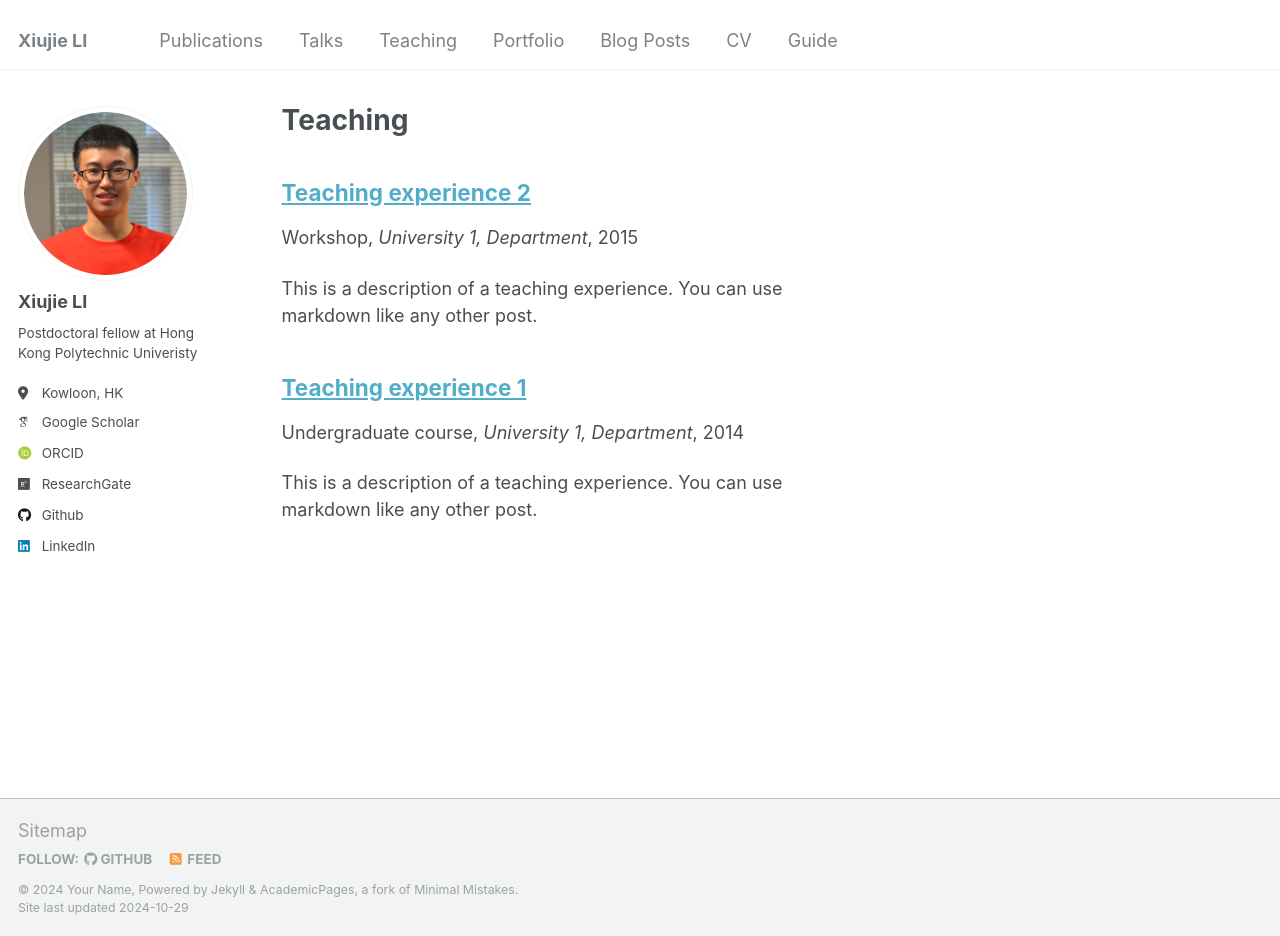
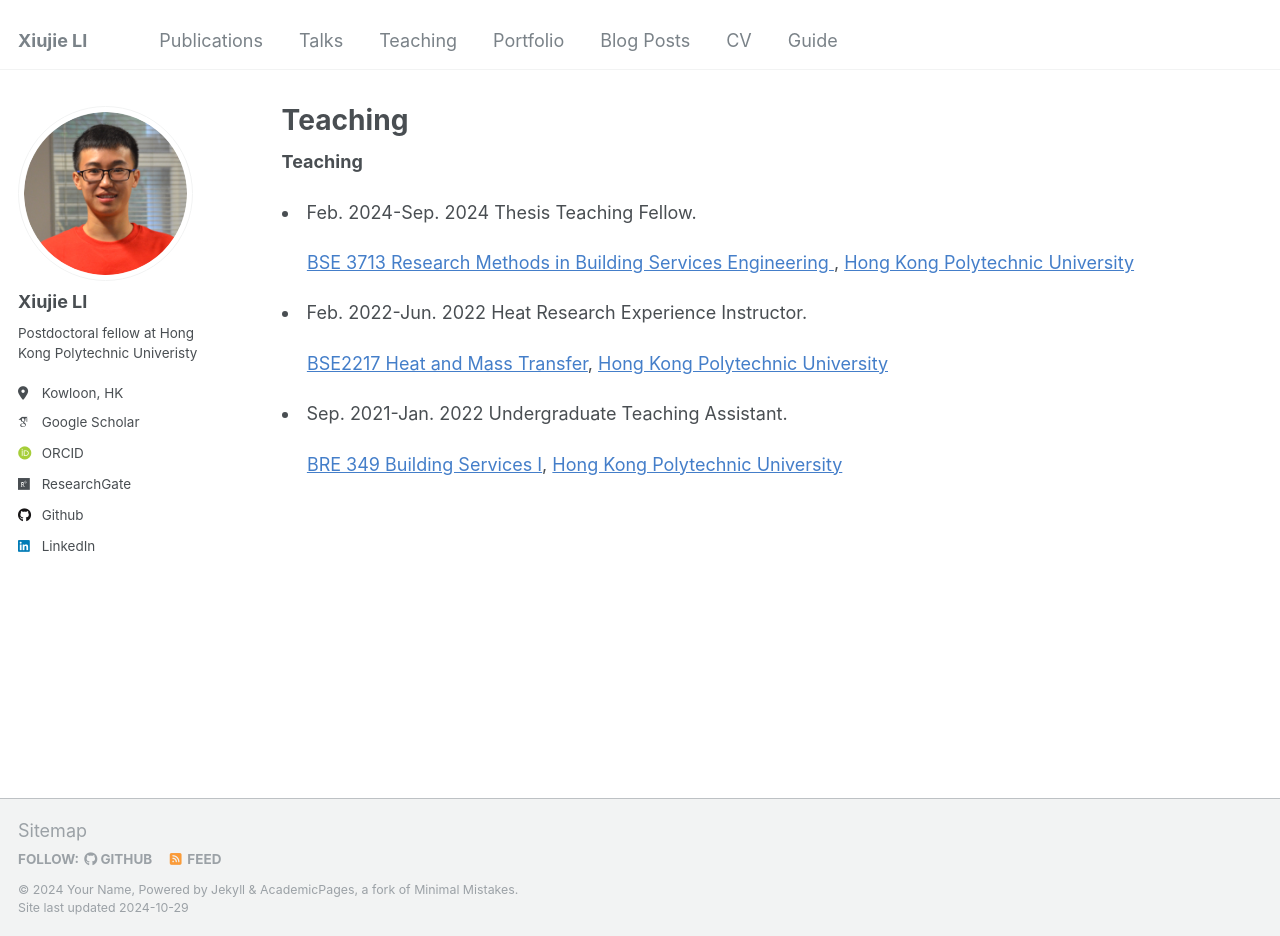
Before and after one commit to XiujieLI/XiujieLI.github.io, a Jekyll site: the page built from _pages/teaching.html, in a window 1280 px wide and 936 px high. Built offline with Jekyll 4.4.1, drawn with Linux system fonts in a browser that asks for light colours; some web fonts are replaced.

Commit message:
Update teaching.html

```diff
--- a/_pages/teaching.html
+++ b/_pages/teaching.html
@@ -4,9 +4,13 @@ title: "Teaching"
 permalink: /teaching/
 author_profile: true
 ---
+<strong> Teaching </strong>
 
-{% include base_path %}
+<p><li> Feb. 2024-Sep. 2024 Thesis Teaching Fellow.</p>
+	  <p>&nbsp;&nbsp;&nbsp;&nbsp;&nbsp;<a style="color: #447ec9" href="https://www.polyu.edu.hk/beee/-/media/department/beee/content/study/subject-code/sdf202122/bse3713.pdf?la=en&hash=0983C8039C9F23D7779C27515EEDA94F">BSE 3713 Research Methods in Building Services Engineering </a>, <a style="color: #447ec9" href="https://www.polyu.edu.hk/beee/">Hong Kong Polytechnic University</a> </p>
+<p><li> Feb. 2022-Jun. 2022 Heat Research Experience Instructor.</p>
+	  <p>&nbsp;&nbsp;&nbsp;&nbsp;&nbsp;<a style="color: #447ec9" href="https://exam.lib.polyu.edu.hk/handle/100/50383">BSE2217 Heat and Mass Transfer</a>, <a style="color: #447ec9" href="https://www.polyu.edu.hk/beee/">Hong Kong Polytechnic University</a> </p>
+	  <p><li> Sep. 2021-Jan. 2022 Undergraduate Teaching Assistant.</p>
+	  <p>&nbsp;&nbsp;&nbsp;&nbsp;&nbsp;<a style="color: #447ec9" href="https://exam.lib.polyu.edu.hk/handle/100/29273">BRE 349 Building Services I</a>, <a style="color: #447ec9" href="https://www.polyu.edu.hk/beee/">Hong Kong Polytechnic University</a> </p>
 
-{% for post in site.teaching reversed %}
-  {% include archive-single.html %}
-{% endfor %}
+																	   </div>
```
